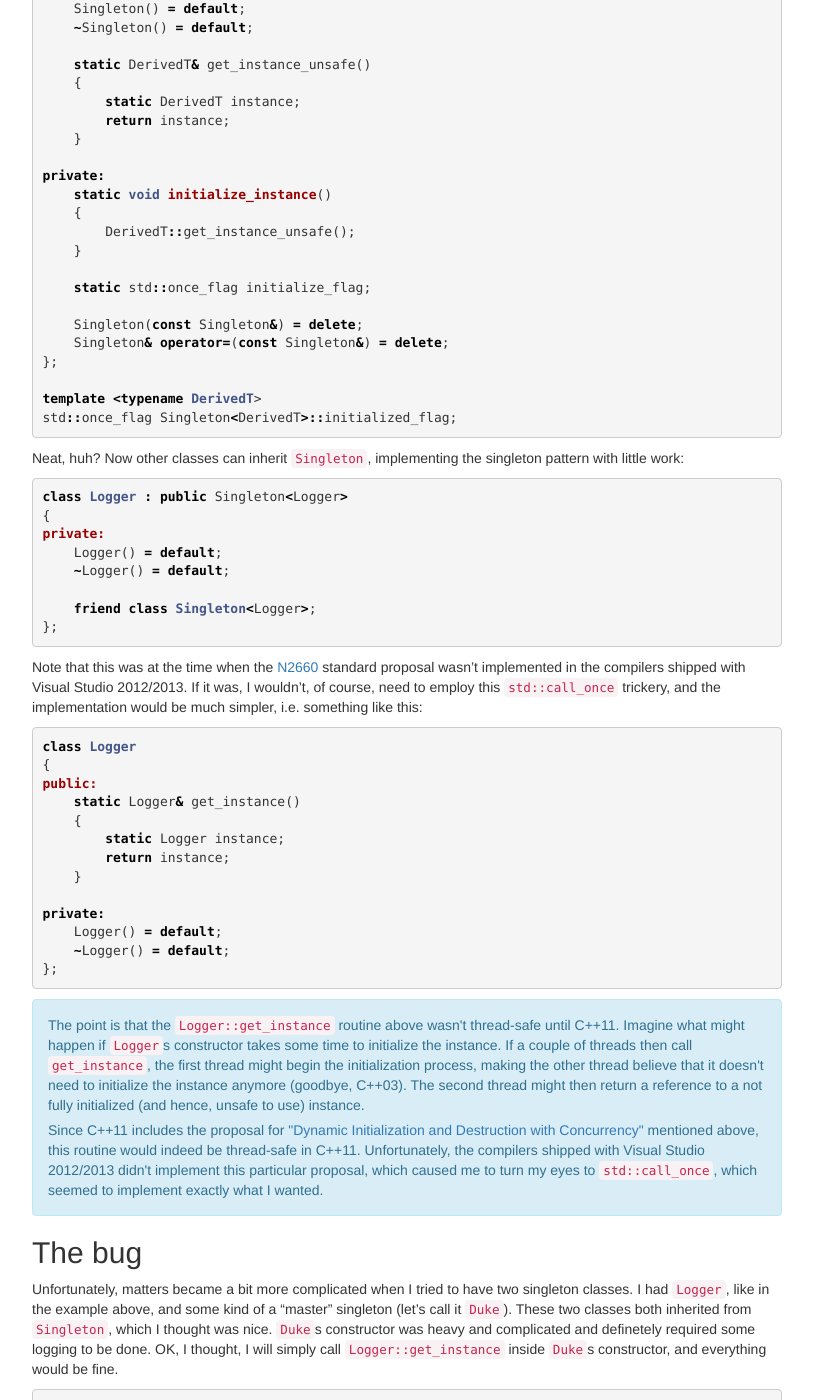
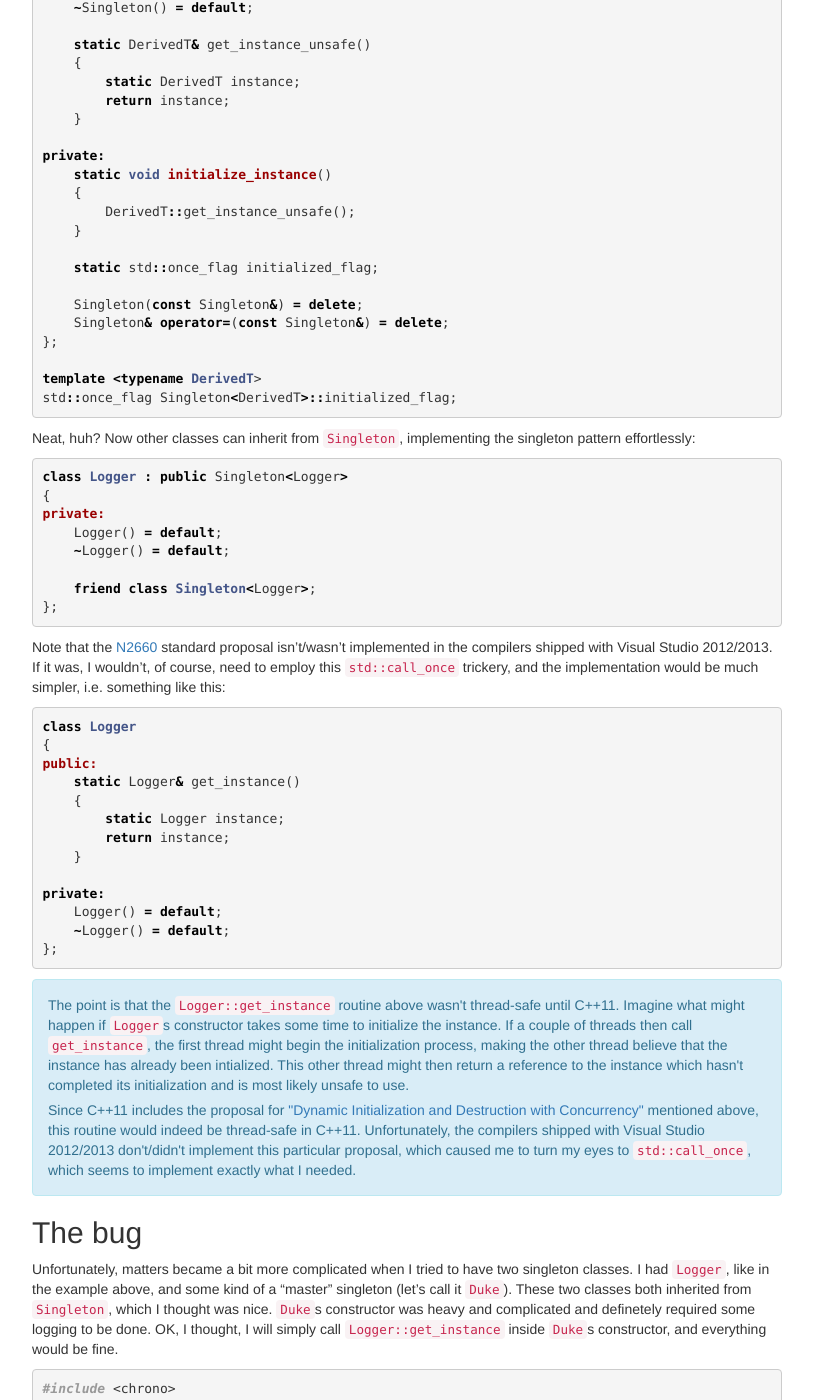
Before and after one commit to egor-tensin/jekyll-theme, a Jekyll site: the page built from _posts/2015-07-03-std-call-once-bug-in-visual-studio-2012-2013.md, in a window 1280 px wide and 1400 px high, scrolled down 911 px. Shown: the whole window, without its empty margins (38-851 px from the left). Built offline with Jekyll 4.4.1, drawn with Linux system fonts in a browser that asks for light colours; nearby versions of some CDN libraries; comment, search, counter and statistics services are not loaded; some of the changed text lies outside the part shown.

Commit message:
grammar tweaks

```diff
--- a/_posts/2015-07-03-std-call-once-bug-in-visual-studio-2012-2013.md
+++ b/_posts/2015-07-03-std-call-once-bug-in-visual-studio-2012-2013.md
@@ -2,11 +2,9 @@
 title: std::call_once bug in Visual Studio 2012/2013
 layout: post
 excerpt: >
-  <p>In this post, I will describe a neat bug I've stumbled upon in C++
-  Standard Library implementation shipped with Microsoft Visual Studio
-  2012/2013.</p>
+  In this post, I will describe a neat bug I've stumbled upon in C++ Standard
+  Library implementation shipped with Microsoft Visual Studio 2012/2013.
 ---
-
 ### Abstract
 
 In this post, I will describe a neat bug I've stumbled upon in C++ Standard
@@ -38,12 +36,13 @@ Fortunately, I've come across the personal website of this amazing guy,
 [Stephan T. Lavavej](http://nuwen.net/stl.html),
 who appears to be the chief maintainer of Microsoft's standard library
 implementation.
-He seems to be your go-to guy when it comes to standard library misbehaviour.
+He seems to be your go-to guy when it comes to obvious standard library
+misbehaviours.
 
 ## C++11 and singletons
 
-Anyway, I was designing a software system with a couple of singletons in it.
-I was trying to do proper singletons using C++11 like this:
+Anyway, the story begins with me trying to implement the singleton pattern
+using C++11 facilities like this:
 
 {% highlight c++ %}
 #include <mutex>
@@ -74,7 +73,7 @@ private:
         DerivedT::get_instance_unsafe();
     }
 
-    static std::once_flag initialize_flag;
+    static std::once_flag initialized_flag;
 
     Singleton(const Singleton&) = delete;
     Singleton& operator=(const Singleton&) = delete;
@@ -85,8 +84,8 @@ std::once_flag Singleton<DerivedT>::initialized_flag;
 {% endhighlight %}
 
 Neat, huh?
-Now other classes can inherit `Singleton`, implementing the singleton pattern
-with little work:
+Now other classes can inherit from `Singleton`, implementing the singleton
+pattern effortlessly:
 
 {% highlight c++ %}
 class Logger : public Singleton<Logger>
@@ -99,9 +98,9 @@ private:
 };
 {% endhighlight %}
 
-Note that this was at the time when the
+Note that the
 [N2660](http://www.open-std.org/jtc1/sc22/wg21/docs/papers/2008/n2660.htm)
-standard proposal wasn't implemented in the compilers shipped with Visual
+standard proposal isn't/wasn't implemented in the compilers shipped with Visual
 Studio 2012/2013.
 If it was, I wouldn't, of course, need to employ this `std::call_once`
 trickery, and the implementation would be much simpler, i.e. something like
@@ -129,18 +128,18 @@ thread-safe until C++11.
 Imagine what might happen if <code>Logger</code>s constructor takes some time
 to initialize the instance.
 If a couple of threads then call <code>get_instance</code>, the first thread
-might begin the initialization process, making the other thread believe that it
-doesn't need to initialize the instance anymore (goodbye, C++03).
-The second thread might then return a reference to a not fully initialized (and
-hence, unsafe to use) instance.</p>
+might begin the initialization process, making the other thread believe that
+the instance has already been intialized.
+This other thread might then return a reference to the instance which hasn't
+completed its initialization and is most likely unsafe to use.</p>
 
 <p>Since C++11 includes the proposal for
 <a href="http://www.open-std.org/jtc1/sc22/wg21/docs/papers/2008/n2660.htm">"Dynamic Initialization and Destruction with Concurrency"</a>
 mentioned above, this routine would indeed be thread-safe in C++11.
-Unfortunately, the compilers shipped with Visual Studio 2012/2013 didn't
+Unfortunately, the compilers shipped with Visual Studio 2012/2013 don't/didn't
 implement this particular proposal, which caused me to turn my eyes to
-<code>std::call_once</code>, which seemed to implement exactly what I
-wanted.</p>
+<code>std::call_once</code>, which seems to implement exactly what I
+needed.</p>
 </div>
 
 ## The bug
@@ -275,7 +275,9 @@ compiler:
     Exiting get_logger at Fri Jul  3 02:27:15 2015
     Exiting get_duke at Fri Jul  3 02:27:25 2015
 
-So this is was the bug that broke everything for me.
+So it appears that the implementation of `std::call_once` shipped with Visual
+Studio 2012/2013 relies on some kind of a global lock, which causes even the
+simple example above to misbehave.
 
 ## Resolution
 
--- a/index.html
+++ b/index.html
@@ -11,7 +11,7 @@ navbar_link: <span class="glyphicon glyphicon-home"></span>&nbsp;Main page
 {% else %}
   {% for post in paginator.posts %}
     <h2>{{ post.title }}</h2>
-    {{ post.excerpt }}
+    <p>{{ post.excerpt | stip_html }}</p>
     <div style="display: table; width: 100%;">
       <div style="display: table-row;">
         <div style="display: table-cell;">
```
Also changed, not shown: other parts of _posts/2015-07-03-std-call-once-bug-in-visual-studio-2012-2013.md (+3 -2 lines).
